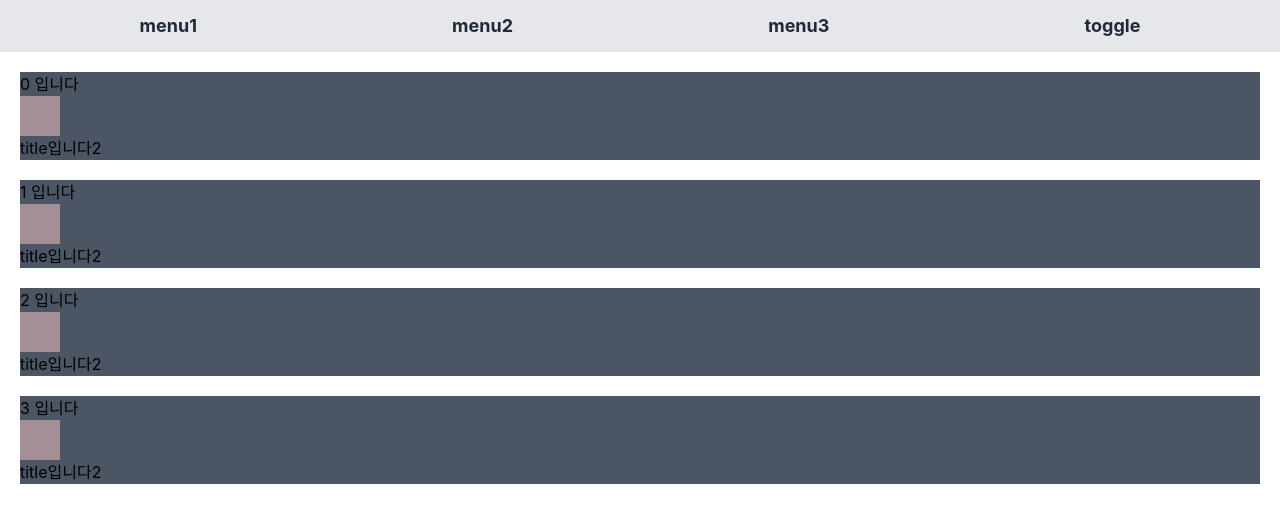
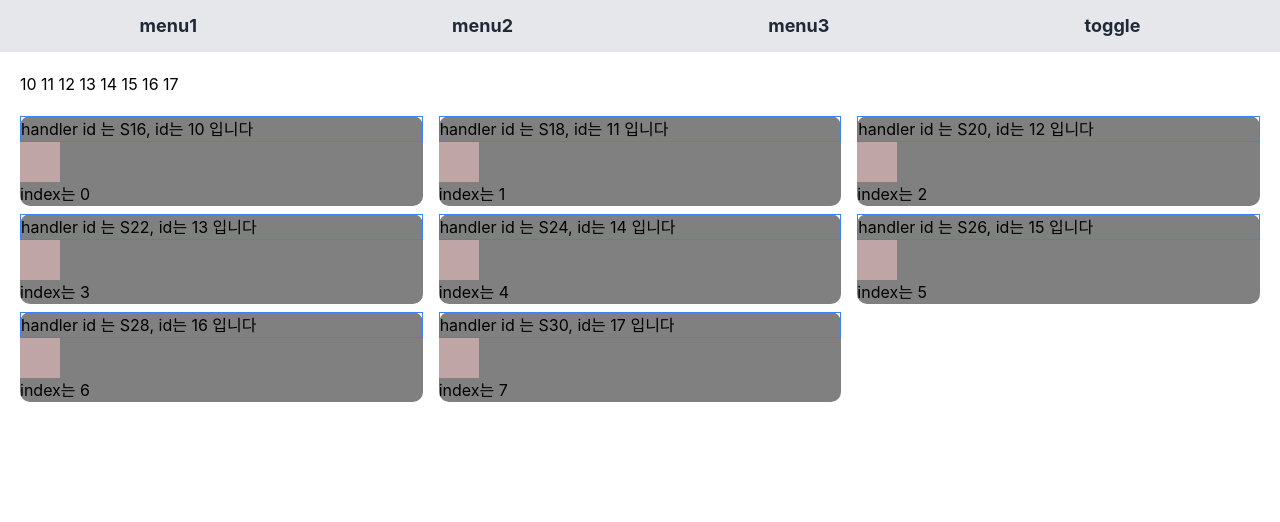
Before and after one commit to Changyoon-Lee/react_dashboard_template, a React (Create React App) app: page / in a window 1280 px wide. Shown: the top 522 px of the page. Built offline with nearby package versions, Linux system fonts and the light colour scheme.

Commit message:
dnd옮기기 진행완료, dnd크기변경 진행중 0%

```diff
--- /dev/null
+++ b/src/components/ContentBox.module.css
@@ -0,0 +1,11 @@
+.box {
+  position: relative;
+  padding-top: 0;
+  display: flex;
+  flex-flow: column;
+  grid-column: auto/span 3;
+  grid-row: auto/span 3;
+  transition: ease-in 180ms;
+  border-radius: 10px;
+  background-color: gray;
+}
--- a/src/components/ContentBox.tsx
+++ b/src/components/ContentBox.tsx
@@ -1,5 +1,6 @@
 import React, { useRef } from "react";
 import { useDrag, useDrop } from "react-dnd";
+import styles from "./ContentBox.module.css";
 interface ContentBoxProps {
   id: number;
   index: number;
@@ -9,21 +10,23 @@ interface ContentBoxProps {
  * Your Component
  */
 export default function ContentBox({ id, index, moveBox }: ContentBoxProps) {
-  const [{ isDragging }, connectDrag, dragPreview] = useDrag(
+  const [{ isDragging, handlerId }, connectDrag, dragPreview] = useDrag(
     // dragPreview: 드래그 도중에 보여줄 화면
     () => ({
       type: "Box", //It is used by the "accept" specification of drop targets.
-      item: { id, index }, // item에 선언되는 것은 box에 넣어줄 정보를 세팅
+      item: { id, index }, // item에 선언되는 것은 drop tartet에서 알수 있는 drag source 정보이다
       collect: (monitor) => ({
         isDragging: monitor.isDragging(), // isDragging 변수가 현재 드래깅중인지 아닌지를 기록
+        handlerId: monitor.getHandlerId(),
       }),
       end: (item, monitor) => {
         //드래그가 끝났을 때 작동하는 부분,
         const { id: originId, index: originIndex } = item; // box를 내려놓을때 먼저 초기 id,index를 받아온다
-        const didDrop = monitor.didDrop();
+        const didDrop = monitor.didDrop(); // check whether or not the drop was handled by a compatible drop target.
         if (!didDrop) {
-          // 올바른 위치에 드랍되지 않았을때
-          moveBox(originId, originIndex);
+          //connectDrop으로 선언한 태그위에 드랍되지 않았을때
+          moveBox(originId, originIndex); //초기위치로 다시 이동
+          console.log("초기위치로 이동합니다");
         }
       },
     })
@@ -32,8 +35,9 @@ export default function ContentBox({ id, index, moveBox }: ContentBoxProps) {
   const [, connectDrop] = useDrop(
     () => ({
       accept: "Box",
-      canDrop: () => false,
+      //   canDrop: () => false, // 이동 안되는 조건설정하고 싶을때 여기다 설정
       hover: ({
+        //인풋은 드래그하고있는 오브젝트정보
         id: draggedId,
         index: originIndex,
       }: {
@@ -42,8 +46,9 @@ export default function ContentBox({ id, index, moveBox }: ContentBoxProps) {
       }): void => {
         // 여기 나중에 코드 수정필요
         if (draggedId !== id) {
-          //drop위치에 있는게 dragedId이고 잡고있는게 id 인가? 헷갈리네
-          console.log("움직여야지~");
+          console.log(
+            `움직여드립니다. 나는 ${id}인데 ${draggedId}가 내자리를 차지했어요`
+          );
           moveBox(draggedId, index);
         }
       },
@@ -54,13 +59,19 @@ export default function ContentBox({ id, index, moveBox }: ContentBoxProps) {
   return (
     /* This is optional. The dragPreview will be attached to the dragSource by default */
     <div
-      ref={connectDrag}
+      ref={connectDrop}
       style={{ opacity: isDragging ? 0.5 : 1 }}
-      className="bg-gray-600"
+      className={styles.box}
     >
-      <div ref={connectDrop}>{id} 입니다</div>
+      <div
+        ref={connectDrag}
+        className="border border-blue-500"
+        data-handler-id={handlerId}
+      >
+        handler id 는 {handlerId?.toString()}, id는 {id} 입니다
+      </div>
       <div className="bg-red-200 opacity-50 w-10 h-10"></div>
-      <div>title입니다2</div>
+      <div>index는 {index}</div>
     </div> //The drag ref marks this node as being the "pick-up" node
   );
 }
--- /dev/null
+++ b/src/components/DashBoard.module.css
@@ -0,0 +1,6 @@
+.grid {
+  display: grid;
+  grid-template-columns: repeat(9, 1fr);
+  grid-auto-rows: minmax(minmax(5vh, 120px), auto);
+  gap: 0.5em 1em;
+}
--- a/src/components/DashBoard.tsx
+++ b/src/components/DashBoard.tsx
@@ -1,25 +1,33 @@
 import ContentBox from "./ContentBox";
 import { useState } from "react";
-
+import styles from "./DashBoard.module.css";
 interface DashBoardProps {
   children?: React.ReactNode;
 }
 
 function DashBoard({ children }: DashBoardProps) {
-  const [order, setOrder] = useState([0, 1, 2, 3]);
+  const [order, setOrder] = useState([10, 11, 12, 13, 14, 15, 16, 17]); //각 자리는 index고 해당 index의 id값은 value 임
   const moveBox = (boxId: number, toIndex: number): void => {
-    const index = order.indexOf(boxId);
-    let newOrder = [...order];
-    newOrder.splice(index, 1); //해당인덱스 내용 삭제
-    newOrder.splice(toIndex, 0, boxId);
-    setOrder(newOrder);
+    //boxId 를 toIndex로 이동
+    const preIndex = order.indexOf(boxId); // boxId의 기존인덱스
+    console.log(
+      `현재이동시키고 있는박스의 id는 ${boxId}이고 ${preIndex} -> ${toIndex}`
+    );
+    let newOrder = [...order]; //현재 id 순서
+    newOrder.splice(preIndex, 1); //해당인덱스 내용 삭제
+    newOrder.splice(toIndex, 0, boxId); // toIndex에 해당 id 삽입
+    setOrder(newOrder); // order를 새로 업데이트
   };
 
+  console.log(`order는 ${order}`);
   return (
     <div className="p-5 space-y-5">
-      {order.map((i, index) => (
-        <ContentBox id={i} index={index} moveBox={moveBox} />
-      ))}
+      <div>{order.join(" ")}</div>
+      <div className={styles.grid}>
+        {order.map((i, index) => (
+          <ContentBox id={i} index={index} moveBox={moveBox} key={i} />
+        ))}
+      </div>
     </div>
   );
 }
```
